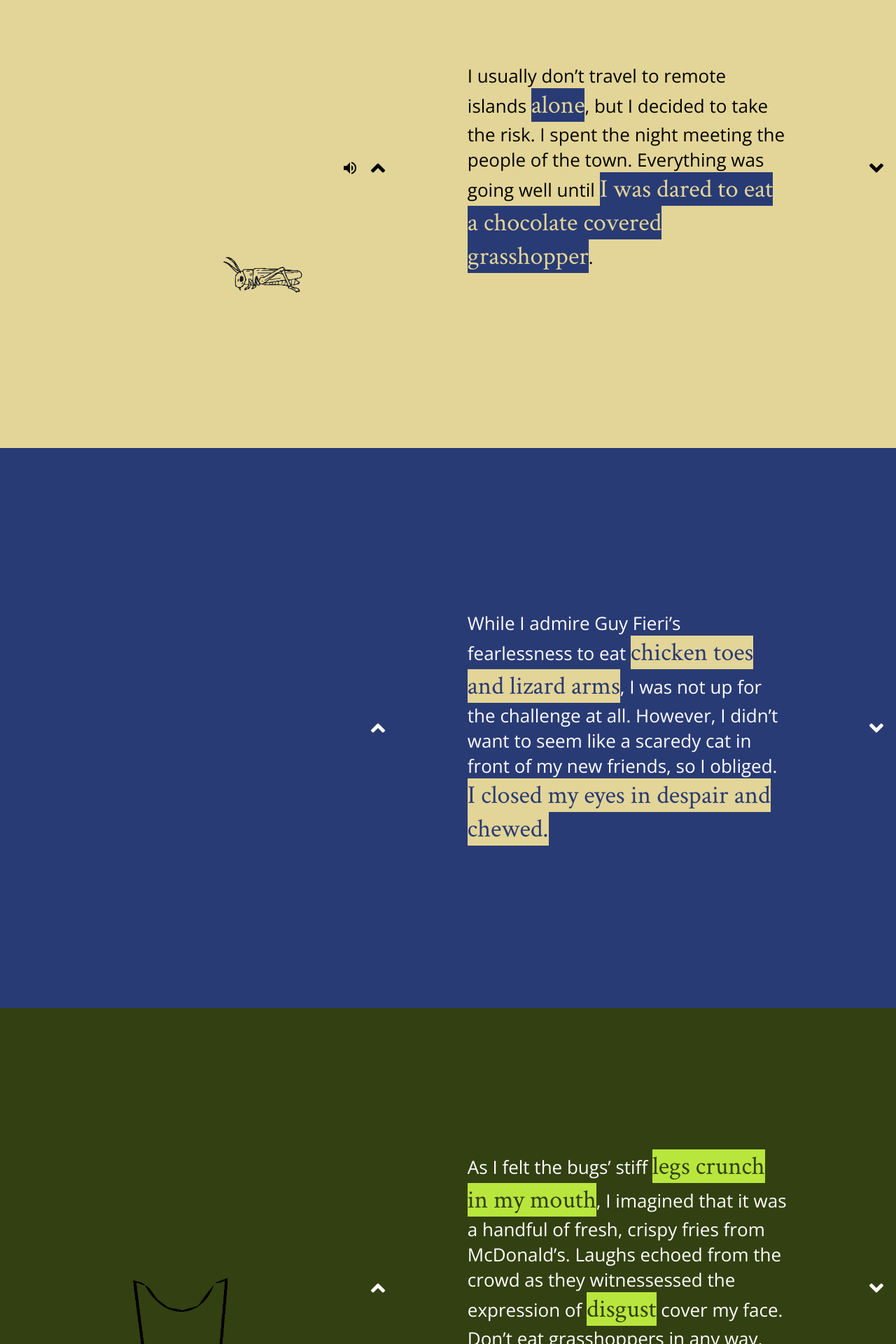
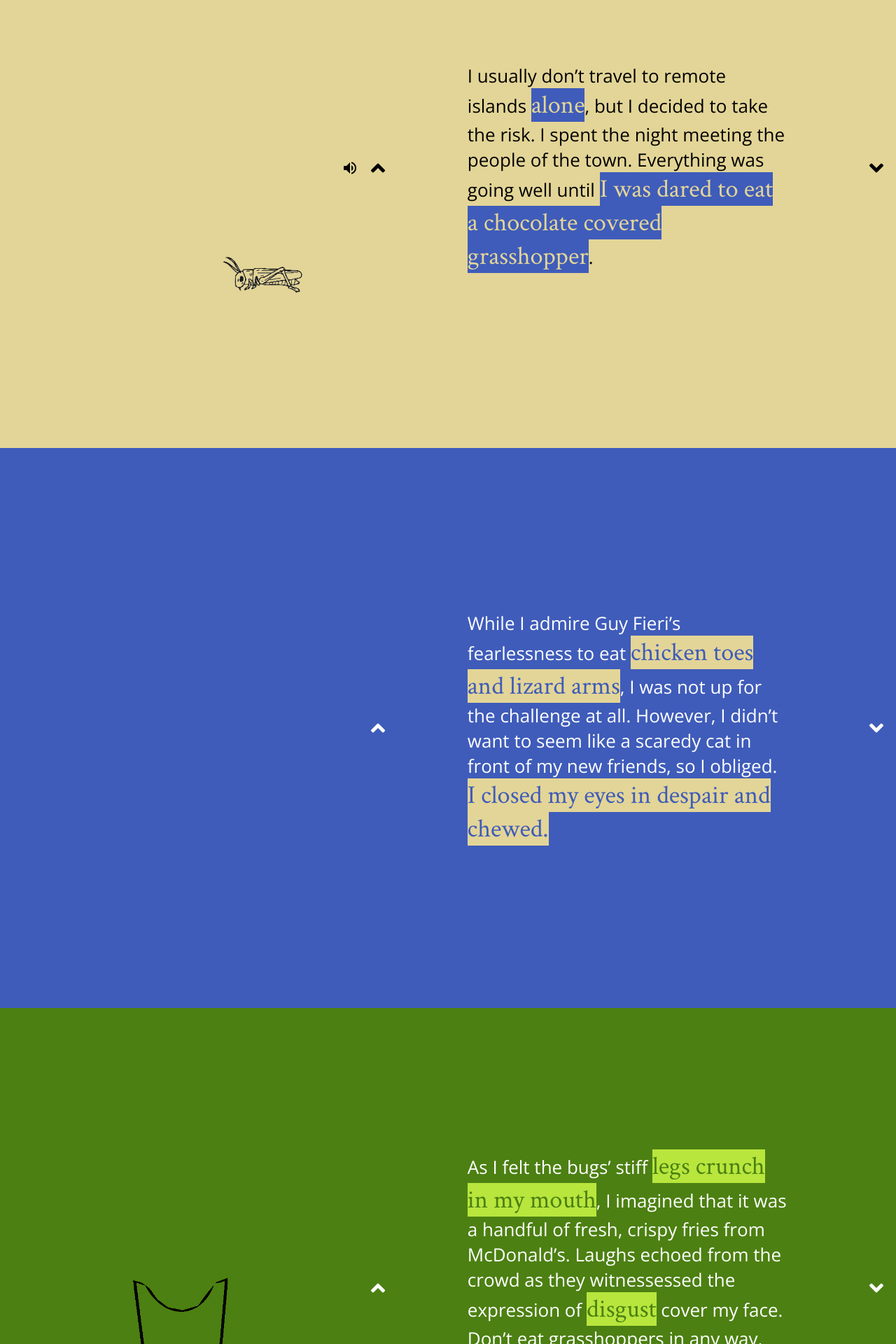
Before and after one commit to ryane1/GC-Final-Project, an Angular app: page /sad in a window 1280 px wide. Shown: the part 960-2880 px from the top of the page at 70% size. Built offline with nearby package versions, Linux system fonts and the light colour scheme.

Commit message:
updated sad colors

```diff
--- a/src/app/story/sadness-fear/sadness-fear.component.css
+++ b/src/app/story/sadness-fear/sadness-fear.component.css
@@ -41,7 +41,7 @@ section {
 .fearspan7 {
   font-family: "Crimson Text", serif;
   font-size: 1.4em;
-  background-color: #293b75;
+  background-color: #3f5cba;
   color: #e3d597;
 }
 .fearspan3,
@@ -49,14 +49,14 @@ section {
   font-family: "Crimson Text", serif;
   font-size: 1.4em;
   background-color: #e3d597;
-  color: #293b75;
+  color: #3f5cba;
 }
 .fearspan4,
 .fearspan9 {
   font-family: "Crimson Text", serif;
   font-size: 1.4em;
   background-color: #b8e63d;
-  color: #334011;
+  color: #4c8012;
 }
 .fearspan5,
 .fearspan10 {
@@ -81,12 +81,12 @@ p {
 }
 .fear3,
 .fear8 {
-  background-color: #293b75;
+  background-color: #3f5cba;
   color: white;
 }
 .fear4,
 .fear9 {
-  background-color: #334011;
+  background-color: #4c8012;
   color: white;
 }
 .fear5,
```
